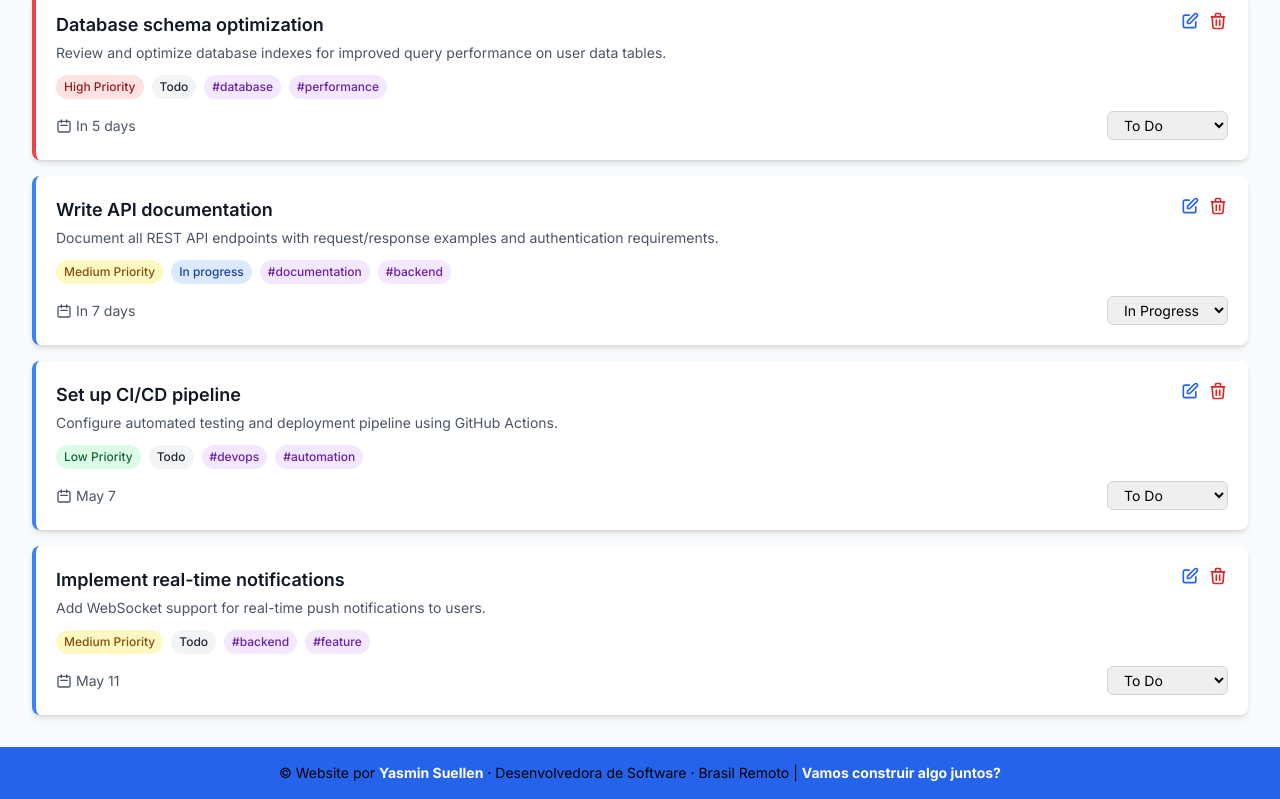
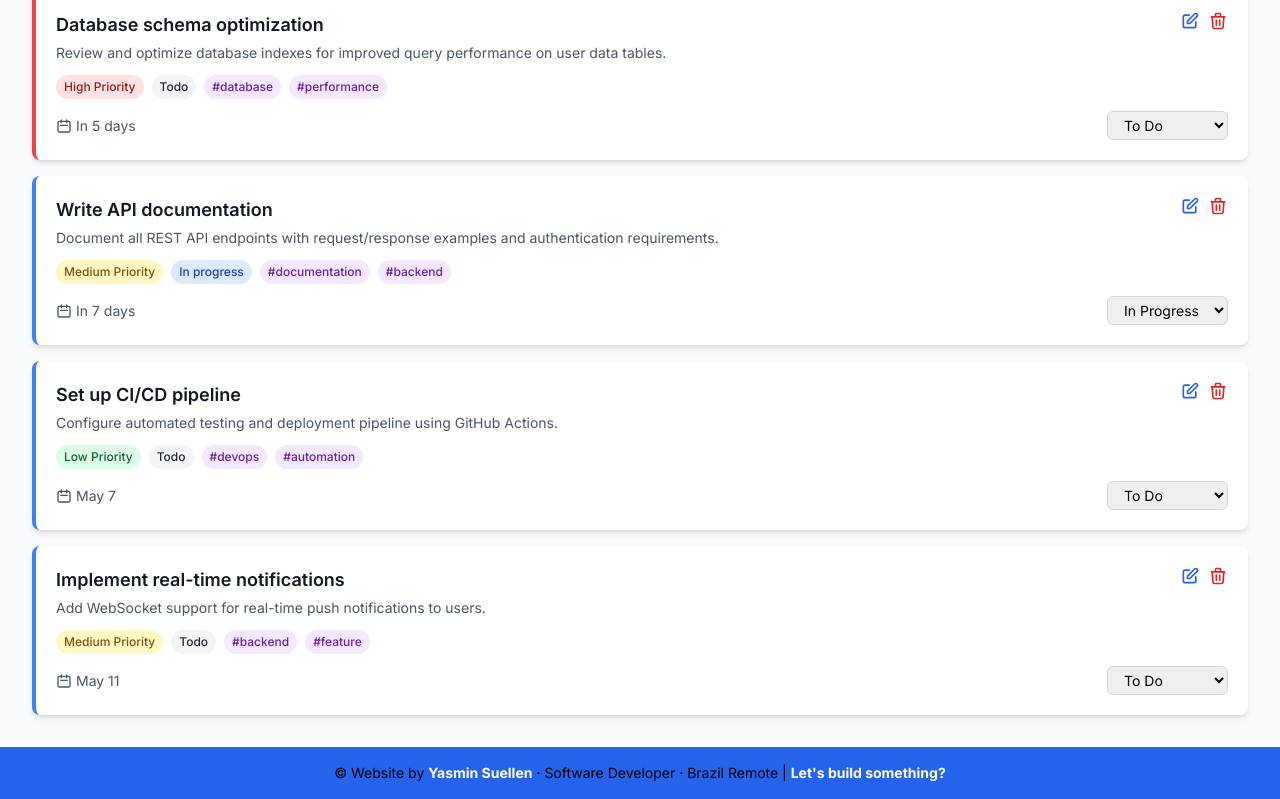
Before and after one commit to yasminsuellen/task-management-dashboard, a Next.js app: page / in a window 1280 px wide. Shown: the part 1267-2066 px from the top of the page. Built offline with nearby package versions, Linux system fonts and the light colour scheme.

Commit message:
refactor: update footer copy to english

```diff
--- a/app/components/ui/Footer.tsx
+++ b/app/components/ui/Footer.tsx
@@ -3,7 +3,7 @@ export default function Footer() {
         <footer className="w-full bg-blue-600 shadow-sm z-50">
             <div className="max-w-6xl mx-auto px-6 py-4 flex items-center justify-center">
                 <p className="text-sm text-center text-blue-999">
-                    © Website por{" "}
+                    © Website by{" "}
                     <a
                         href="https://wa.me/5521975874672"
                         target="_blank"
@@ -12,15 +12,15 @@ export default function Footer() {
                     >
                         Yasmin Suellen
                     </a>
-                    {" · "}Desenvolvedora de Software
-                    {" · "}Brasil Remoto |{" "}
+                    {" · "}Software Developer
+                    {" · "}Brazil Remote |{" "}
                     <a
                         href="https://wa.me/5521975874672"
                         target="_blank"
                         rel="noopener noreferrer"
                         className="text-white font-bold hover:opacity-80 transition-opacity duration-200"
                     >
-                        Vamos construir algo juntos?
+                        Let's build something?
                     </a>
                 </p>
             </div>
```
